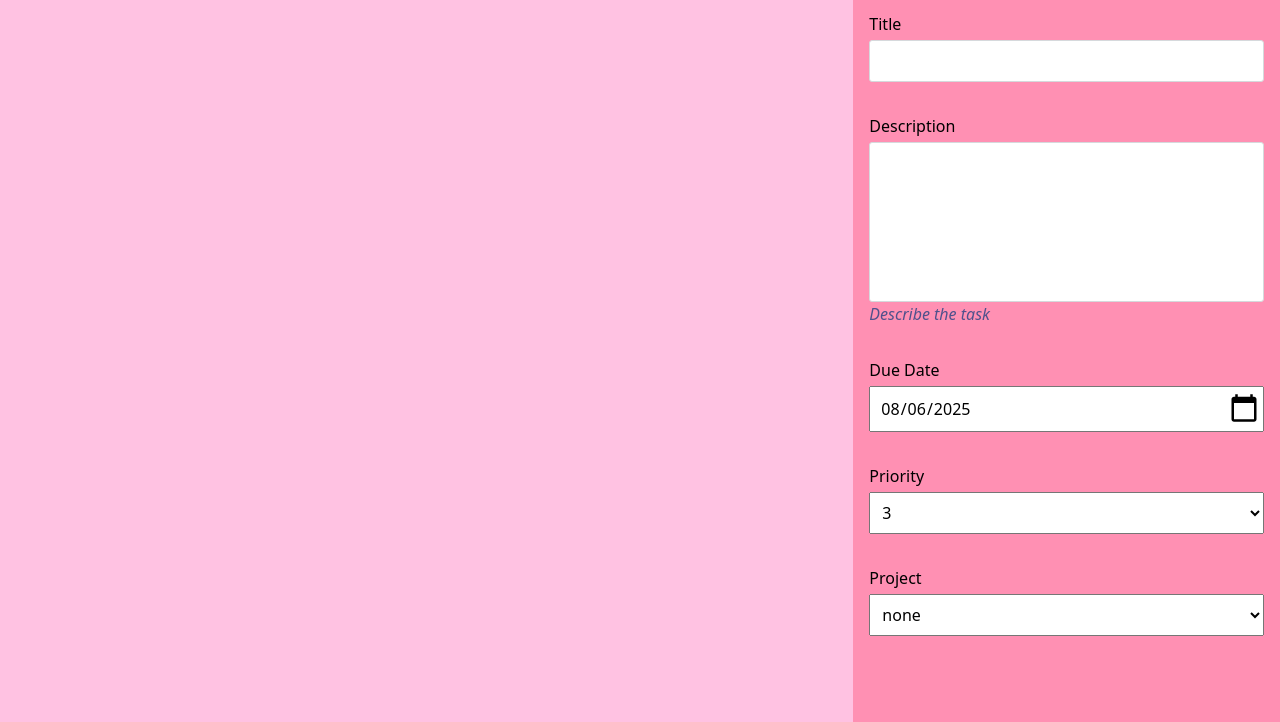
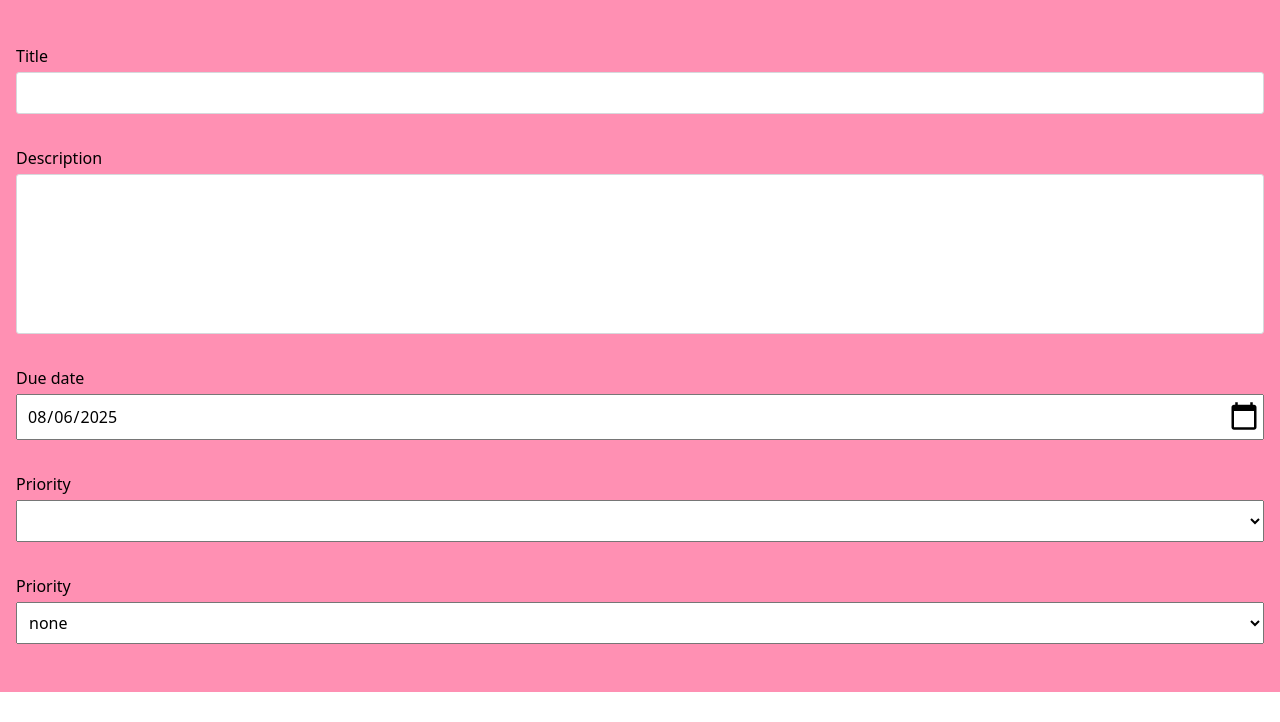
Before and after one commit to ClaudeDebussy/odin-to-do-list, a website built with webpack: page src/template.html in a window 1280 px wide. Shown: the part 78-800 px from the top of the page. Built offline with nearby package versions, Linux system fonts and the light colour scheme.

Commit message:
Implement sidebar in Display using js

```diff
--- a/src/Display.js
+++ b/src/Display.js
@@ -3,17 +3,24 @@ export default class Display {
   createBodyStructure() {
     const content = document.createElement("div");
     content.setAttribute("class", "content");
+    document.body.appendChild(content);
 
     this.createHeader();
 
     const mainArea = document.createElement("div");
     mainArea.setAttribute("class", "main-area");
+    document.body.appendChild(mainArea);
 
     const tasksArea = document.createElement("div");
     tasksArea.setAttribute("class", "tasks-area");
+    document.body.appendChild(tasksArea);
+
+    this.createSidebar();
   }
 
   createHeader() {
+    const content = document.querySelector(".content");
+
     const header = document.createElement("div");
     header.setAttribute("class", "header");
 
@@ -24,14 +31,128 @@ export default class Display {
     newToDoItemButton.setAttribute("class", "header-button");
     newToDoItemButton.textContent = "Create new task";
 
-    document.body.appendChild(content);
     content.appendChild(header);
     header.appendChild(headerButtonGroup);
     headerButtonGroup.appendChild(newToDoItemButton);
   }
 
   createSidebar() {
+
+    function createFormRow() {
+      const formRow = document.createElement("div");
+      formRow.setAttribute("class", "form-row");
+      return formRow
+    };
+
     const mainArea = document.querySelector(".main-area");
     mainArea.setAttribute("class", "side-bar-open"); // hard-coded for now
+
+    const sidebarArea = document.createElement("div");
+    sidebarArea.setAttribute("class", "sidebar-area");
+    mainArea.appendChild(sidebarArea);
+
+    const sidebarHeader = document.createElement("div");
+    sidebarHeader.setAttribute("class", "sidebar-header");
+    sidebarArea.appendChild(sidebarHeader);
+
+    const sidebarHeaderH1 = document.createElement("h1");
+    sidebarHeaderH1.setAttribute("class", "sidebar-header-title");
+    sidebarHeader.appendChild(sidebarHeaderH1);
+
+    const closeSidebarButton = document.createElement("button");
+    closeSidebarButton.setAttribute("class", "close-sidebar-button");
+    sidebarHeader.appendChild(closeSidebarButton);
+
+    const newToDoItemForm = document.createElement("form");
+    newToDoItemForm.setAttribute("class", "new-to-do-item-form");
+    sidebarArea.appendChild(newToDoItemForm);
+
+
+    const formRowTitle = createFormRow();
+    const formRowDescription = createFormRow();
+    const formRowDueDate = createFormRow();
+    const formRowPriority = createFormRow();
+    const formRowProject = createFormRow();
+
+    sidebarArea.appendChild(formRowTitle);
+    sidebarArea.appendChild(formRowDescription);
+    sidebarArea.appendChild(formRowDueDate);
+    sidebarArea.appendChild(formRowPriority);
+    sidebarArea.appendChild(formRowProject);
+
+    const formTitleLabel = document.createElement("label");
+    formTitleLabel.setAttribute("for","title");
+    formTitleLabel.textContent = "Title";
+    formRowTitle.appendChild(formTitleLabel);
+
+    const formTitleInput = document.createElement("input");
+    formTitleInput.setAttribute("type", "text");
+    formTitleInput.setAttribute("name", "title");
+    formTitleInput.setAttribute("id", "title");
+    formRowTitle.appendChild(formTitleInput);
+
+
+    const formDescriptionLabel = document.createElement("label");
+    formDescriptionLabel.setAttribute("for", "description");
+    formDescriptionLabel.textContent = "Description";
+    formRowDescription.appendChild(formDescriptionLabel);
+
+    const formDescriptionInput = document.createElement("textarea");
+    formDescriptionInput.setAttribute("name", "description");
+    formDescriptionInput.setAttribute("id", "description");
+    formRowDescription.appendChild(formDescriptionInput);
+
+
+    const formDueDateLabel = document.createElement("label");
+    formDueDateLabel.setAttribute("for", "due-date");
+    formDueDateLabel.textContent = "Due date";
+    formRowDueDate.appendChild(formDueDateLabel);
+
+    const formDueDateInput = document.createElement("input");
+    formDueDateInput.setAttribute("type","date");
+    formDueDateInput.setAttribute("id","due-date");
+    formDueDateInput.setAttribute("name","dueDate");
+    formDueDateInput.setAttribute("value","2025-08-06"); // hard coded
+    formDueDateInput.setAttribute("min","2025-08-06"); //hard coded
+    formRowDueDate.appendChild(formDueDateInput);
+
+
+    const formPriorityLabel = document.createElement("label");
+    formPriorityLabel.setAttribute("for", "priority");
+    formPriorityLabel.textContent = "Priority";
+    formRowPriority.appendChild(formPriorityLabel);
+
+    const formPrioritySelect = document.createElement("select");
+    formPrioritySelect.setAttribute("name", "priority");
+    formPrioritySelect.setAttribute("id", "priority");
+    for (let i = 1; i < 6; i++) {
+      let option = document.createElement("option");
+      if (i === 1) {
+        option.setAttribute("value", `${i} (lowest)`)
+      } else if (i === 3) {
+        option.setAttribute("selected", "selected");
+      } else if (i === 5) {
+        option.setAttribute("value", `${i} (highest)`)
+      } else {
+        option.setAttribute("value", `${i}`)
+      };
+      formPrioritySelect.appendChild(option);
+    }
+    formRowPriority.appendChild(formPrioritySelect);
+
+
+    const formProjectLabel = document.createElement("label");
+    formProjectLabel.setAttribute("for", "project");
+    formProjectLabel.textContent = "Priority";
+    formRowProject.appendChild(formProjectLabel);
+
+    const formProjectSelect = document.createElement("select")
+    formProjectSelect.setAttribute("name", "project");
+    formProjectSelect.setAttribute("id", "project");
+    const forProjectSelectOption = document.createElement("option");
+    forProjectSelectOption.setAttribute("value", "null"); // hard-coded
+    forProjectSelectOption.textContent = "none"
+    formProjectSelect.appendChild(forProjectSelectOption);
+    formRowProject.appendChild(formProjectSelect);
   }
 }
--- a/src/index.js
+++ b/src/index.js
@@ -7,4 +7,4 @@ let makeCoffee = new ToDoItem("Make coffee", "Make some coffee");
 console.log(makeCoffee);
 
 const page = new Display;
-// page.createHeader();
+page.createBodyStructure();
--- a/src/styles.css
+++ b/src/styles.css
@@ -126,12 +126,6 @@ html {
   resize: none;
 }
 
-.sidebar-area .form-row .instructions {
-  color: var(--todo-blue);
-  font-size: 1rem;
-  font-style: italic;
-}
-
 .sidebar-area .form-row ::-webkit-datetime-edit {
   padding: .5em;
   font-size: 1rem;
--- a/src/template.html
+++ b/src/template.html
@@ -6,13 +6,14 @@
   <title>Document</title>
 </head>
 <body>
-  <div class="main-area sidebar-open">
+  <!-- <div class="main-area sidebar-open">
     <div class="tasks-area"></div>
     <div class="sidebar-area">
       <div class="sidebar-header">
-        <h1 class="new-task">New task:</h1>
+        <h1 class="sidebar-header-title">New task:</h1>
         <button class="close-sidebar-button">X</button>
       </div>
+      <form action="" method="" class="new-to-do-item-form">
         <div class="form-row">
           <label for="title">Title</label>
           <input type="text" name="title" id="title">
@@ -20,7 +21,6 @@
         <div class="form-row">
           <label for="description">Description</label>
           <textarea name="description" id="description"></textarea>
-        <div class="instructions">Describe the task</div>
         </div>
         <div class="form-row">
           <label for="due-date">Due Date</label>
@@ -48,7 +48,8 @@
             <option value="null">none</option>
           </select>
         </div>
+      </form>
     </div>
-  </div>
+  </div> -->
 </body>
 </html>
```
Lines whose indentation alone changed are shown as unchanged.
